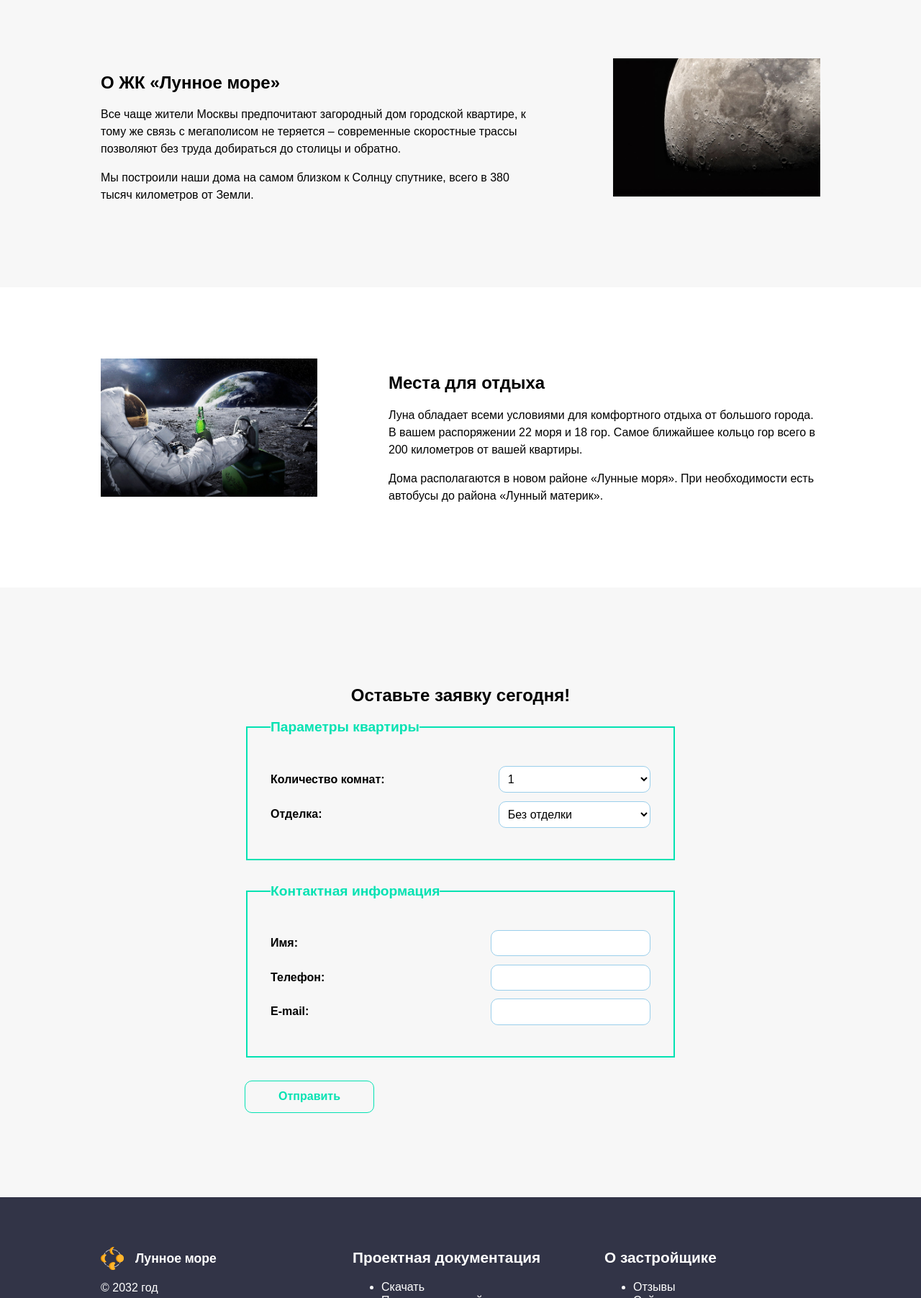
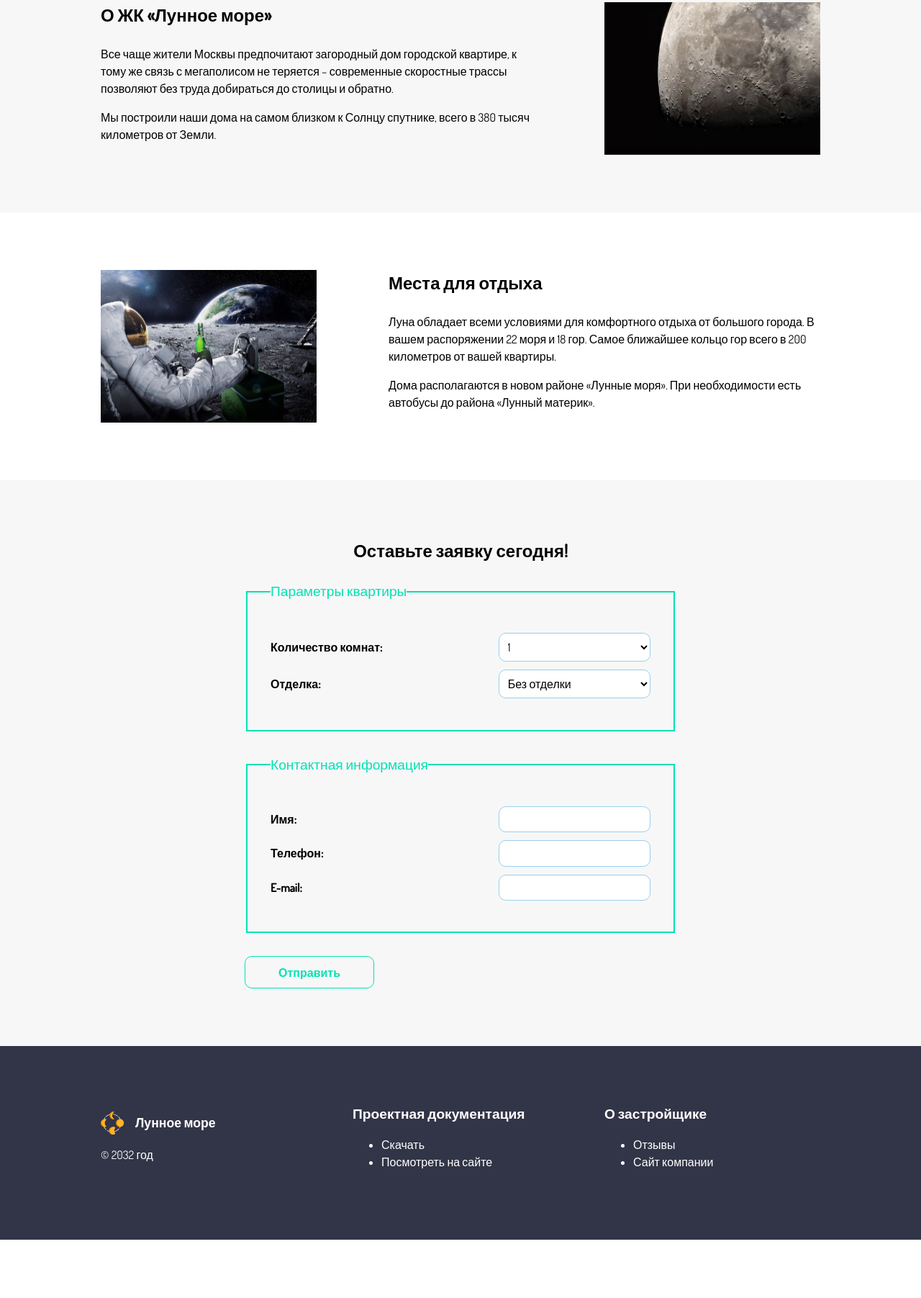
Before and after one commit to PavelDeuce/layout-designer-project-lvl1, a website: page src/index.html in a window 1280 px wide. Shown: the part 997-2800 px from the top of the page at 72% size. After the commit the page ends 2719 px from the top, so only its background shows below. Drawn offline with nearby package versions, Linux system fonts and the light colour scheme.

Commit message:
refactoring

```diff
--- a/src/index.html
+++ b/src/index.html
@@ -15,98 +15,88 @@
   </head>
 
   <body>
-    <header class="header white-bg">
-      <div class="d-flex i-center jc-space-between">
+    <header class="header d-flex i-center jc-space-between light-bg">
       <div class="d-flex i-center">
-          <img class="h-2rem" src="images/logo.svg" alt="logo">
-          <a class="title-link dark-text fw-700" href="index.html">Лунное море</a>
+        <img class="logo-small" src="images/logo.svg" alt="Логотип ЖК Лунное море">
+        <a class="logo-name link" href="index.html">Лунное море</a>
       </div>
-        <nav>
-          <ul class="d-flex i-center js-flex-end list-style-none">
-            <li><a href="#advantages" class="menu-link dark-text fw-700">Преимущества</a></li>
-            <li><a href="#about-us" class="menu-link dark-text fw-700">О ЖК</a></li>
-            <li><a href="#rest-place" class="menu-link dark-text fw-700">Места для отдыха</a></li>
+      <nav class="header-navigation d-flex i-center">
+        <ul class="navigation-list d-flex i-center jc-space-between">
+          <li><a href="#advantages" class="link">Преимущества</a></li>
+          <li><a href="#about-us" class="link">О ЖК</a></li>
+          <li><a href="#rest-place" class="link">Места для отдыха</a></li>
         </ul>
       </nav>
-      </div>
     </header>
 
     <main>
-      <section class="moon-bg">
-        <div class="d-flex i-center jc-center fd-column">
-          <div>
-            <img class="h-12rem" src="images/logo.svg" alt="logo">
-          </div>
-          <h1 class="white-text fw-700">ЖК «Лунное море»</h1>
-          <p class="tagline white-text fw-700">Место, откуда не хочется улетать</p>
-          <a class="btn btn-light fw-700 radius-10px" href="#request">Забронировать</a>
+      <section class="main-section">
+        <div class="d-flex i-center jc-center fd-column white-text">
+          <img class="logo-big" src="images/logo.svg" alt="Логотип ЖК Лунное море">
+          <h1>ЖК «Лунное море»</h1>
+          <p class="subtitle">Место, откуда не хочется улетать</p>
+          <a class="btn btn-light" href="#request">Забронировать</a>
         </div>
       </section>
 
-      <section id="advantages">
-        <div class="main-container d-flex jc-space-between fw-nowrap">
-          <div class="w-30">
-            <h2 class="fw-700">Уникальный вид</h2>
-            <p class="main-text">Вид на космос из вашего окна. Мы построили дома с большими окнами, чтобы вы могли наслаждаться метеоритными потоками.</p>
+      <section id="advantages" class="white-bg">
+        <div class="content-container columns-3 d-flex jc-space-between">
+          <div>
+            <h2>Уникальный вид</h2>
+            <p>Вид на космос из вашего окна. Мы построили дома с большими окнами, чтобы вы могли наслаждаться метеоритными потоками.</p>
           </div>
-          <div class="w-30">
-            <h2 class="fw-700">Инфраструктура</h2>
-            <p class="main-text">Прекрасные дороги рядом с домом. Много мест для прогулки. Всего в 200 км. от посёлка находится кольцо гор Кордильеры, на которых вы сможете провести незабываемые выходные.</p>
+          <div>
+            <h2>Инфраструктура</h2>
+            <p>Прекрасные дороги рядом с домом. Много мест для прогулки. Всего в 200 км. от посёлка находится кольцо гор Кордильеры, на которых вы сможете провести незабываемые выходные.</p>
           </div>
-          <div class="w-30">
-            <h2 class="fw-700">Близость к Москве</h2>
-            <p class="main-text">При небольшой цене мы располагаемся близко к МКАД. Всего 384 000 километров и вы в самом сердце России.</p>
+          <div>
+            <h2>Близость к Москве</h2>
+            <p>При небольшой цене мы располагаемся близко к МКАД. Всего 384 000 километров и вы в самом сердце России.</p>
           </div>
         </div>
       </section>
 
-      <section class="light-bg" id="about-us">
-        <div class="main-container d-flex jc-space-between fw-nowrap">
+      <section id="about-us" class="light-bg">
+        <div class="content-container d-flex jc-space-between">
           <div class="w-60">
-            <h2 class="fw-700">О ЖК «Лунное море»</h2>
-            <p class="main-text">Все чаще жители Москвы предпочитают загородный дом городской квартире, к тому же связь с мегаполисом не теряется – современные скоростные трассы позволяют без труда добираться до столицы и обратно.</p>
-            <p class="main-text">Мы построили наши дома на самом близком к Солнцу спутнике, всего в 380 тысяч километров от Земли.</p>
+            <h2>О ЖК «Лунное море»</h2>
+            <p>Все чаще жители Москвы предпочитают загородный дом городской квартире, к тому же связь с мегаполисом не теряется – современные скоростные трассы позволяют без труда добираться до столицы и обратно.</p>
+            <p>Мы построили наши дома на самом близком к Солнцу спутнике, всего в 380 тысяч километров от Земли.</p>
           </div>
-          <div class="d-flex">
-            <img class="h-12rem max-width-100" src="images/moon-1.jpg" alt="moon-wallpaper-1">
+          <img class="w-30" src="images/moon-1.jpg" alt="Изображение с луной 1">
+        </div>
+      </section>
+
+      <section id="rest-place" class="white-bg">
+        <div class="content-container d-flex jc-space-between">
+          <img class="w-30" src="images/moon-2.jpg" alt="Изображение с луной 2">
+          <div class="w-60">
+            <h2>Места для отдыха</h2>
+            <p>Луна обладает всеми условиями для комфортного отдыха от большого города. В вашем распоряжении 22 моря и 18 гор. Самое ближайшее кольцо гор всего в 200 километров от вашей квартиры.</p>
+            <p>Дома располагаются в новом районе «Лунные моря». При необходимости есть автобусы до района «Лунный материк».</p>
           </div>
         </div>
       </section>
 
-      <section id="rest-place">
-        <div class="main-container d-flex jc-space-between fw-nowrap">
-          <div class="d-flex">
-            <img class="h-12rem max-width-100" src="images/moon-2.jpg" alt="moon-wallpaper-2">
-          </div>
-          <div class="w-60">
-            <h2>Места для отдыха</h2>
-            <p class="main-text">Луна обладает всеми условиями для комфортного отдыха от большого города. В вашем распоряжении 22 моря и 18 гор. Самое ближайшее кольцо гор всего в 200 километров от вашей квартиры.</p>
-            <p class="main-text">Дома располагаются в новом районе «Лунные моря». При необходимости есть автобусы до района «Лунный материк».</p>
-          </div>
-        </div>
-      </section>
-
-      <section class="light-bg" id="request">
-        <div class="main-container">
-          <div class="request-container d-flex i-center jc-center fd-column align-left">
-            <h2 class="fw-700">Оставьте заявку сегодня!</h2>
+      <section id="request" class="light-bg">
+        <div class="content-container">
+          <div class="d-flex i-center jc-center fd-column">
+            <h2>Оставьте заявку сегодня!</h2>
             <form class="d-flex fd-column w-60" action="/" method="POST">
-              <fieldset>
-                <legend class="fw-700 align-left">Параметры квартиры</legend>
-
-                <div class="form-item d-flex i-center">
-                  <label class="w-60 align-left fw-700" for="count-rooms">Количество комнат:</label>
-                  <select class="form-field w-40 white-bg radius-10px" id="count-rooms">
+              <fieldset class="form-fieldset">
+                <legend class="form-legend">Параметры квартиры</legend>
+                <div class="form-item">
+                  <label class="w-60" for="count-rooms">Количество комнат:</label>
+                  <select class="form-field" id="count-rooms">
                     <option value="1">1</option>
                     <option value="2">2</option>
                     <option value="3">3</option>
                     <option value="4">4</option>
                   </select>
                 </div>
-
-                <div class="form-item d-flex i-center">
-                  <label class="w-60 align-left fw-700" for="decoration-rooms">Отделка:</label>
-                  <select class="form-field w-40 white-bg radius-10px" id="decoration-rooms">
+                <div class="form-item">
+                  <label class="w-60" for="decoration-rooms">Отделка:</label>
+                  <select class="form-field" id="decoration-rooms">
                     <option value="Без отделки">Без отделки</option>
                     <option value="Стандартная отделка">Стандартная отделка</option>
                     <option value="Элитная отделка">Элитная отделка</option>
@@ -114,62 +104,51 @@
                 </div>
               </fieldset>
 
-              <fieldset>
-                <legend class="fw-700 align-left">Контактная информация</legend>
-
-                <div class="form-item d-flex i-center">
-                  <label class="w-60 align-left fw-700" for="user-name">Имя:</label>
-                  <input class="form-field w-40 white-bg radius-10px" type="text" id="user-name" placeholder="">
+              <fieldset class="form-fieldset">
+                <legend class="form-legend">Контактная информация</legend>
+                <div class="form-item">
+                  <label class="w-60" for="user-name">Имя:</label>
+                  <input class="form-field" type="text" id="user-name" placeholder="" />
                 </div>
-
-                <div class="form-item d-flex i-center">
-                  <label class="w-60 align-left fw-700" for="user-phone">Телефон:</label>
-                  <input class="form-field w-40 white-bg radius-10px" type="text" id="user-phone" placeholder="">
+                <div class="form-item">
+                  <label class="w-60" for="user-phone">Телефон:</label>
+                  <input class="form-field" type="text" id="user-phone" placeholder="" />
                 </div>
-
-                <div class="form-item d-flex i-center">
-                  <label class="w-60 align-left fw-700" for="user-email">E-mail:</label>
-                  <input class="form-field w-40 white-bg radius-10px" type="email" id="user-email" placeholder="">
+                <div class="form-item">
+                  <label class="w-60" for="user-email">E-mail:</label>
+                  <input class="form-field" type="email" id="user-email" placeholder="" />
                 </div>
               </fieldset>
 
-              <div class="align-left">
-                <button class="btn btn-green w-30 fw-700 radius-10px" type="submit">Отправить</button>
-              </div>
+              <button class="btn btn-green w-30" type="submit">Отправить</button>
             </form>
           </div>
         </div>
       </section>
     </main>
 
-    <footer class="dark-bg white-text">
-      <div class="main-container">
-        <div class="d-flex i-center jc-space-between">
-          <div class="w-30">
+    <footer class="footer">
+      <div class="content-container columns-3 d-flex i-center jc-space-between white-text">
+        <div>
           <div class="d-flex i-center">
-              <img class="h-2rem" src="images/logo.svg" alt="logo">
-              <a class="title-link white-text fw-700" href="index.html">Лунное море</a>
+            <img class="logo-small" src="images/logo.svg" alt="Логотип ЖК Лунное море">
+            <a class="logo-name link" href="index.html">Лунное море</a>
+          </div>
+          <p>&copy; 2032 год</p>
         </div>
         <div>
-              <p>&copy; 2032 год</p>
-            </div>
-          </div>
-
-          <div class="w-30">
           <h3>Проектная документация</h3>
           <ul>
-              <li><a class="white-text" href="#">Скачать</a></li>
-              <li><a class="white-text" href="#">Посмотреть на сайте</a></li>
+            <li><a class="link" href="#">Скачать</a></li>
+            <li><a class="link" href="#">Посмотреть на сайте</a></li>
           </ul>
         </div>
-
-          <div class="w-30">
-            <h3 class="fw-700">О застройщике</h3>
+        <div>
+          <h3>О застройщике</h3>
           <ul>
-              <li><a class="white-text" href="#">Отзывы</a></li>
-              <li><a class="white-text" href="#">Сайт компании</a></li>
+            <li><a class="link" href="#">Отзывы</a></li>
+            <li><a class="link" href="#">Сайт компании</a></li>
           </ul>
-          </div>
         </div>
       </div>
     </footer>
--- a/src/styles/atomic.css
+++ b/src/styles/atomic.css
@@ -2,24 +2,8 @@
   width: 30%;
 }
 
-.w-40 {
-  width: 40%;
-}
-
 .w-60 {
   width: 60%;
-}
-
-.max-width-100 {
-  max-width: 100%;
-}
-
-.h-2rem {
-  height: 2rem;
-}
-
-.h-12rem {
-  height: 12rem;
 }
 
 .d-flex {
@@ -38,54 +22,18 @@
   justify-content: space-between;
 }
 
-.js-flex-end {
-  justify-content: flex-end;
-}
-
 .fd-column {
   flex-direction: column;
-}
-
-.fw-nowrap {
-  flex-wrap: nowrap;
 }
 
 .white-text {
   color: var(--white);
 }
 
-.dark-text {
-  color: var(--dark-text);
-}
-
 .light-bg {
   background-color: var(--light);
-}
-
-.dark-bg {
-  background-color: var(--dark);
 }
 
 .white-bg {
   background-color: var(--white);
 }
-
-.moon-bg {
-  background: url(../images/banner.png) center no-repeat;
-}
-
-.fw-700 {
-  font-weight: 700;
-}
-
-.align-left {
-  text-align: left;
-}
-
-.list-style-none {
-  list-style: none;
-}
-
-.radius-10px {
-  border-radius: 10px;
-}
--- /dev/null
+++ b/src/styles/components/btn.css
@@ -0,0 +1,36 @@
+.btn {
+  display: flex;
+  align-items: center;
+  justify-content: center;
+  height: 45px;
+
+  padding: 0 10px;
+
+  font-weight: bold;
+  font-size: 1em;
+  text-decoration: none;
+
+  background: none;
+  border: 1px solid;
+  border-radius: 10px;
+  cursor: pointer;
+}
+
+.btn:hover,
+.btn:focus {
+  -webkit-transform: scale(1.2);
+  -ms-transform: scale(1.2);
+  transform: scale(1.2);
+}
+
+.btn-green {
+  color: var(--green);
+
+  border-color: var(--green);
+}
+
+.btn-light {
+  color: var(--light);
+
+  border-color: var(--light);
+}
--- /dev/null
+++ b/src/styles/components/form.css
@@ -0,0 +1,34 @@
+.form-item {
+  display: flex;
+  align-items: center;
+  margin: 0.7rem 0;
+
+  font-weight: bold;
+}
+
+.form-fieldset {
+  margin-bottom: 2rem;
+  padding: 2rem;
+
+  border: 2px solid var(--green);
+}
+
+.form-legend {
+  color: var(--green);
+  font-size: 1.2rem;
+}
+
+.form-field {
+  width: 40%;
+  padding: 0.5rem;
+
+  background-color: var(--white);
+  border: 1px solid var(--light-blue);
+  border-radius: 10px;
+}
+
+.form-field:focus,
+.form-field:hover {
+  outline: none;
+  box-shadow: 0 0 6px var(--green);
+}
--- /dev/null
+++ b/src/styles/components/link.css
@@ -0,0 +1,13 @@
+.link {
+  background: linear-gradient(currentColor, currentColor) 0 100% no-repeat;
+  background-size: 0 2px;
+
+  transition: background-size 0.3s;
+}
+
+.link:hover,
+.link:focus {
+  color: var(--green);
+
+  background-size: 100% 2px;
+}
--- a/src/styles/default.css
+++ b/src/styles/default.css
@@ -1,6 +1,9 @@
+* {
+  box-sizing: border-box;
+}
+
 html {
-  font-size: 16px;
-  font-family: sans-serif;
+  font: 16px / 1.5 'Dosis', sans-serif;
 
   scroll-behavior: smooth;
 }
@@ -10,42 +13,27 @@ body {
   padding: var(--header-height) 0 0;
 }
 
+h1,
+h2,
+h3 {
+  margin: 0;
+}
+
 h1 {
-  margin-bottom: 0;
-
   font-size: 3rem;
 }
 
 h2 {
-  margin-bottom: 1.2rem;
+  margin-bottom: 1.5rem;
 
   font-size: 1.5rem;
 }
 
 h3 {
-  font-size: 1.3rem;
+  font-size: 1.2rem;
 }
 
 a {
+  color: inherit;
   text-decoration: none;
 }
-
-label {
-  font-size: 1rem;
-}
-
-legend {
-  color: var(--green);
-  font-size: 1.2rem;
-}
-
-fieldset {
-  margin-bottom: 2rem;
-  padding: 2rem;
-
-  border: 2px solid var(--green);
-}
-
-section {
-  padding: 3rem;
-}
--- a/src/styles/style.css
+++ b/src/styles/style.css
@@ -1,107 +1,54 @@
+@import url('https://fonts.googleapis.com/css2?family=Dosis:wght@400;500&display=swap');
 @import url('https://necolas.github.io/normalize.css/8.0.1/normalize.css');
 
 @import url('variables.css');
 @import url('default.css');
 @import url('atomic.css');
+@import url('header.css');
+@import url('components/btn.css');
+@import url('components/form.css');
+@import url('components/link.css');
 
-.main-container {
-  width: 1000px;
+.content-container {
+  max-width: 1000px;
   margin: 0 auto;
-  padding: var(--header-height) 0;
+  padding: 5rem 0;
 }
 
-.main-text {
-  line-height: 1.5;
+.columns-3 > * {
+  width: 30%;
 }
 
-.btn {
-  display: flex;
-  align-items: center;
-  justify-content: center;
-  height: 45px;
+.main-section {
+  padding: 3rem;
 
-  padding: 0 10px;
+  background: linear-gradient(rgba(0, 0, 0, 0.5), rgba(0, 0, 0, 0.5)),
+    url(../images/banner.png) center no-repeat;
+}
+
+.logo-small {
+  width: 2rem;
+  height: 2rem;
+}
+
+.logo-big {
+  height: 12rem;
+}
+
+.logo-name {
+  margin-left: 1rem;
 
   font-weight: bold;
-  font-size: 1em;
-  text-decoration: none;
-
-  background: none;
-  border: 1px solid;
-  cursor: pointer;
-}
-
-.btn:hover {
-  -webkit-transform: scale(1.2);
-  -ms-transform: scale(1.2);
-  transform: scale(1.2);
-}
-
-.btn-green {
-  color: var(--green);
-
-  border-color: var(--green);
-}
-
-.btn-light {
-  color: var(--light);
-
-  border-color: var(--light);
-}
-
-.header {
-  position: fixed;
-  top: 0;
-  right: 0;
-  left: 0;
-
-  height: var(--header-height);
-
-  padding: 0 2rem;
-}
-
-.title-link {
-  margin-left: 1rem;
-
   font-size: 1.1rem;
 }
 
-.menu-link {
-  margin-left: 2.5rem;
-
-  background: linear-gradient(currentColor, currentColor) 0 100% no-repeat;
-  background-size: 0 2px;
-
-  transition: background-size 0.3s;
-}
-
-.menu-link:hover {
-  color: var(--green);
-
-  background-size: 100% 2px;
-}
-
-.tagline {
+.subtitle {
   margin-bottom: 3rem;
 
+  font-weight: bold;
   font-size: 1.5rem;
 }
 
-.request-container {
-  padding: 1.1rem 0;
+.footer {
+  background-color: var(--dark);
 }
-
-.form-item {
-  margin: 0.7rem 0;
-}
-
-.form-field {
-  padding: 0.5rem;
-
-  border: 1px solid var(--light-blue);
-}
-
-.form-field:focus {
-  outline: none;
-  box-shadow: 0 0 6px var(--green);
-}
```
Also changed, not shown: package.json (added, +24 -0 lines), src/styles/header.css (added, +23 -0 lines), 1 other file. Lines whose indentation alone changed are shown as unchanged.
